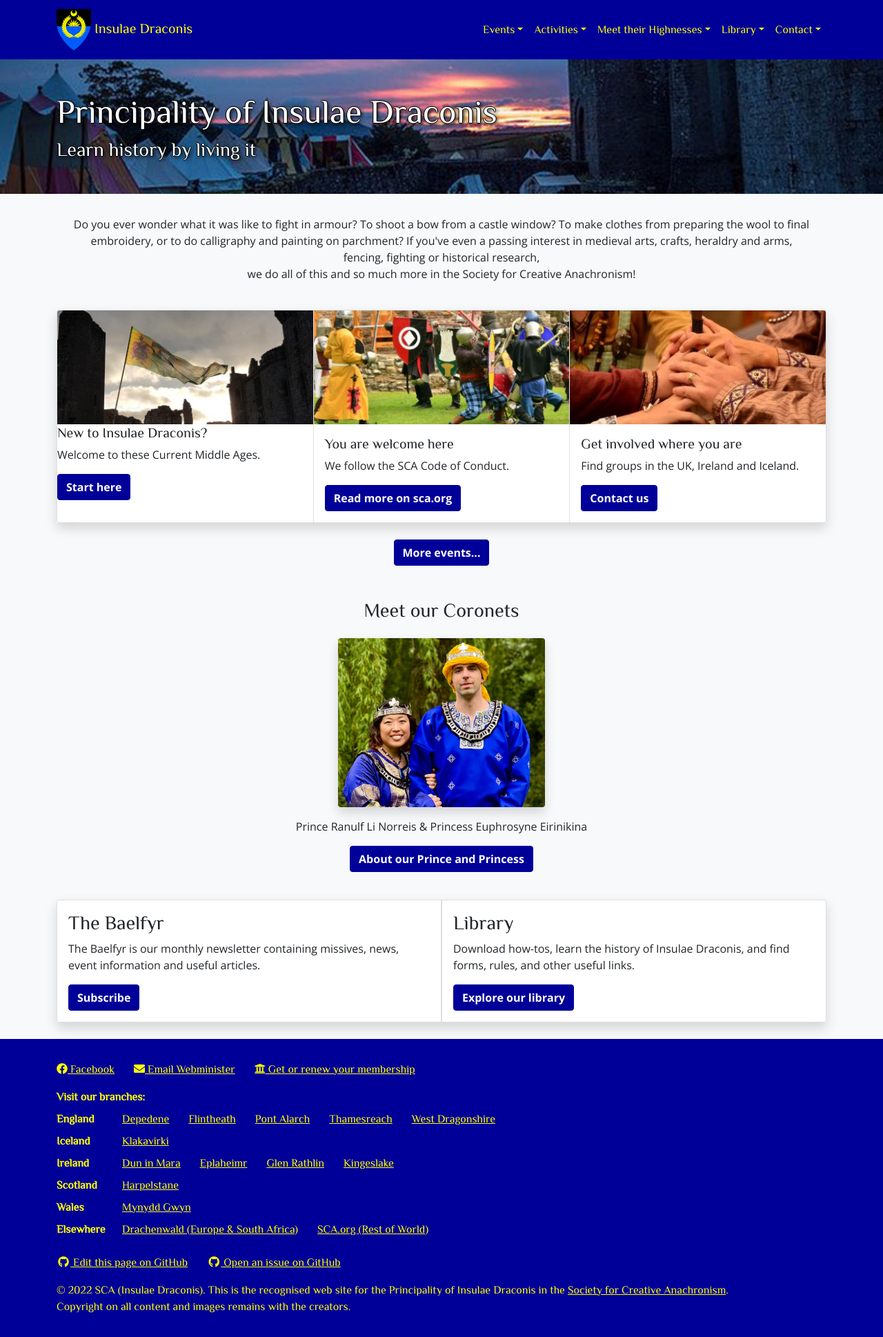
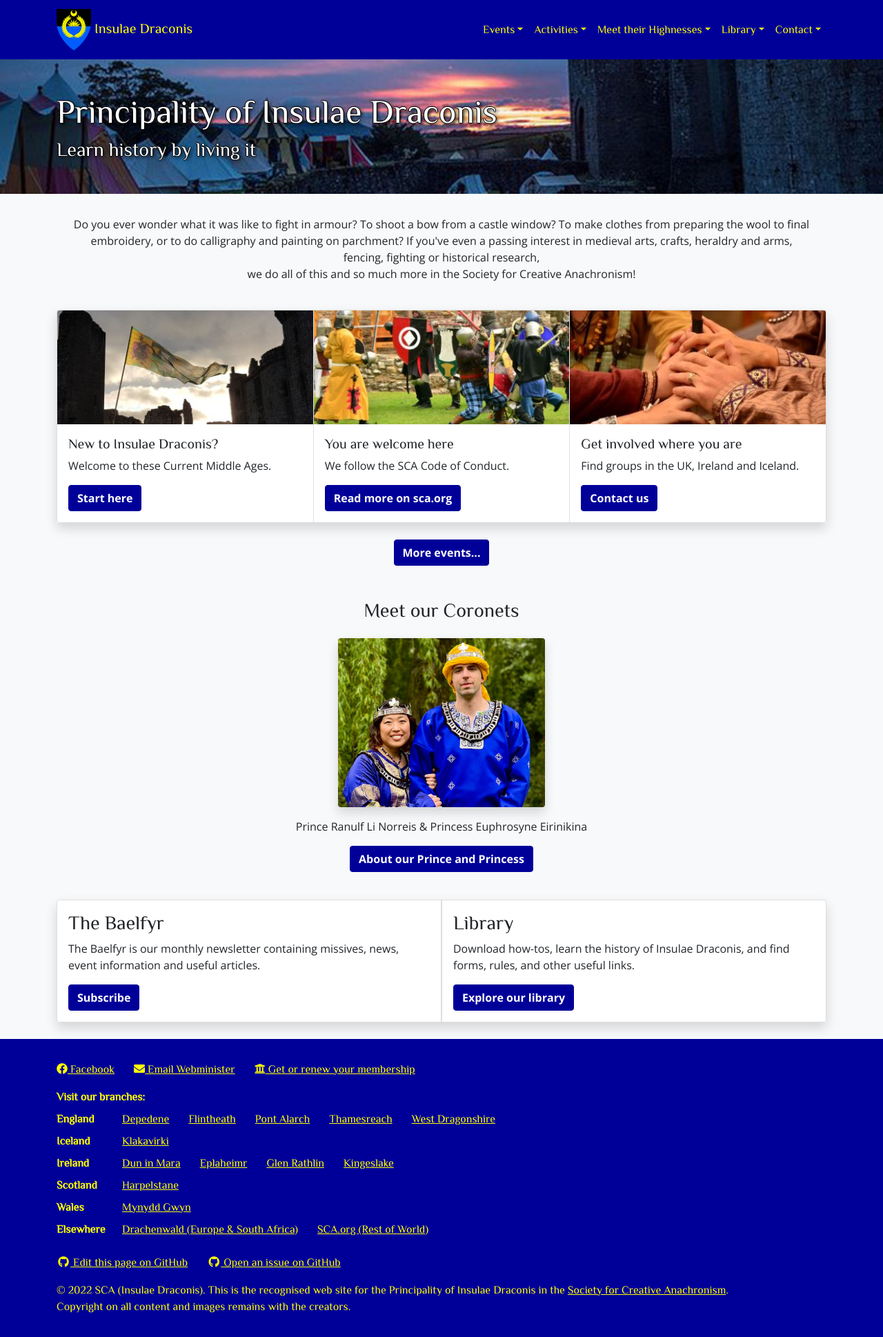
Before and after one commit to drachenwald/insulae-draconis, a Jekyll site: the page built from index.html, in a window 1280 px wide. Shown: the whole page at 69% size. Built offline with Jekyll 4.4.1, drawn with Linux system fonts in a browser that asks for light colours; comment, search, counter and statistics services are not loaded.

Commit message:
Update index.html

```diff
--- a/index.html
+++ b/index.html
@@ -16,7 +16,7 @@
 <div class="card-group shadow">
   <div class="card">
     <img src="/images/splash/new.jpg" class="card-img-top" />
-    <div class="card-body-center">
+    <div class="card-body">
       <h5 class="card-title">New to Insulae Draconis?</h5>
       <p class="card-text">Welcome to these Current Middle Ages.</p>
       <p class="card-text">
```
